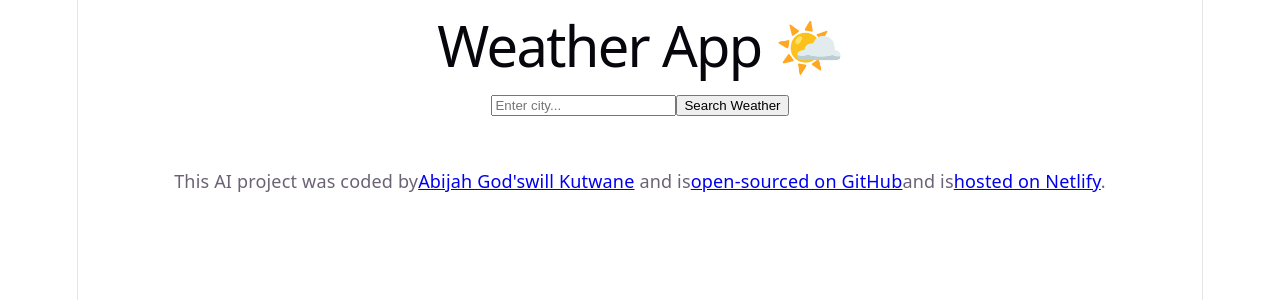
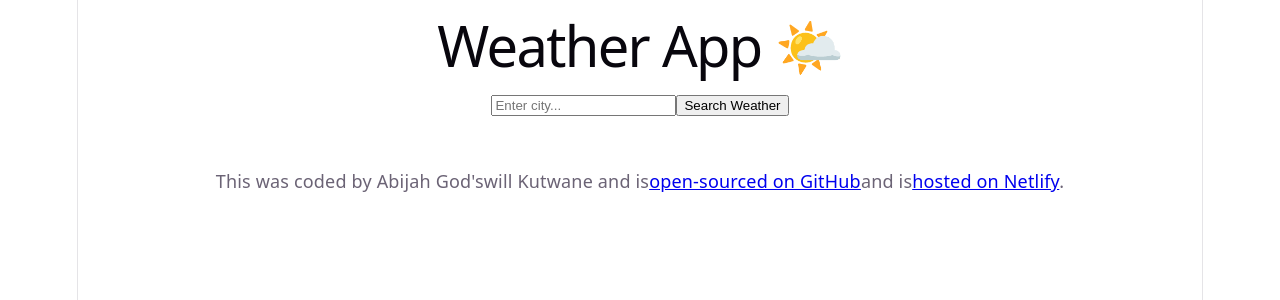
Before and after one commit to shecodi/abijah-react-weather-app, a React (Vite) app: page / in a window 1280 px wide. Shown: the top 300 px of the page. Built offline with nearby package versions, Linux system fonts and the light colour scheme.

Commit message:
updated the footer from main.jsx

```diff
--- a/src/main.jsx
+++ b/src/main.jsx
@@ -10,14 +10,8 @@ createRoot(document.getElementById("root")).render(
     <br />
 
     <footer>
-      This AI project was coded by
-      <a
-        href="https://github.com/shecodi/abijah-react-weather-app"
-        class="link"
-        target="_blank"
-      >
-        Abijah God'swill Kutwane
-      </a>{" "}
+      This was coded by Abijah God'swill Kutwane
+
       and is
       <a
         href="https://github.com/shecodi/abijah-react-weather-app/tree/main/src"
```
